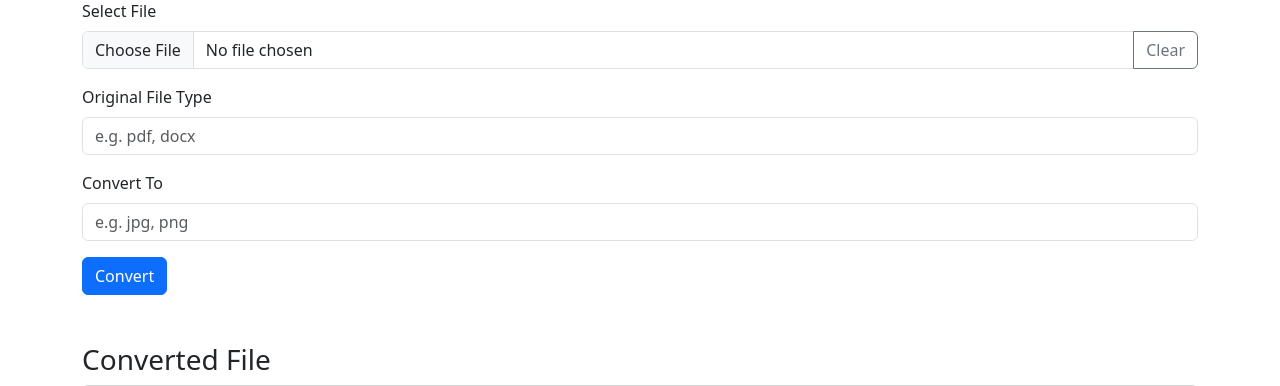
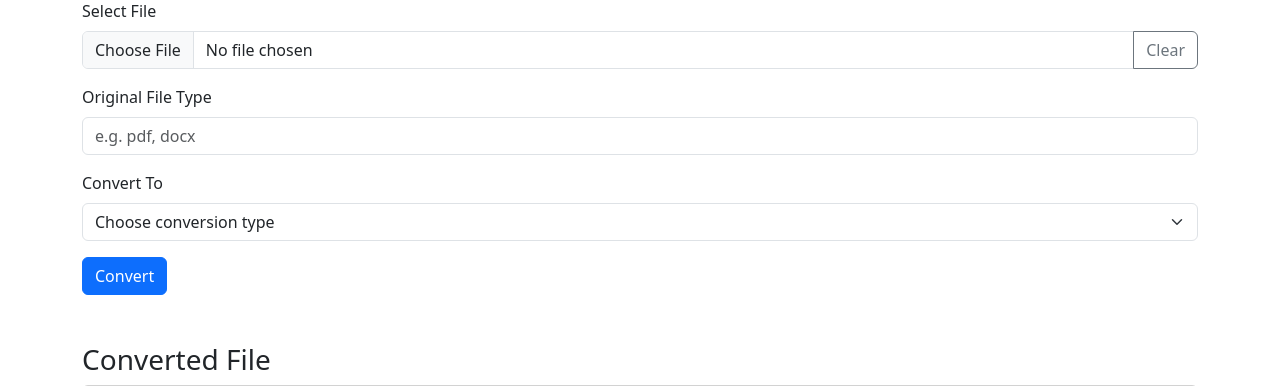
Before and after one commit to 21abhaya/celery-try, a Django app: page / in a window 1280 px wide. Shown: the part 167-553 px from the top of the page. Run offline with Django 5.2, Linux system fonts and the light colour scheme; parts of the project's set-up code (start-up, migrations or seed data) failed here and were passed over; some libraries are stand-ins or nearby versions.

Commit message:
added select options-needs more work

```diff
--- a/app/templates/app/base.html
+++ b/app/templates/app/base.html
@@ -52,9 +52,14 @@
             <input type="text" class="form-control" id="original_type" name="original_type" placeholder="e.g. pdf, docx" required>
         </div>
         <div class="mb-3">
-            <label for="target_type" class="form-label">Convert To</label>
-            <input type="text" class="form-control" id="target_type" name="target_type" placeholder="e.g. jpg, png" required>
-        </div>
+          <label for="target_type" class="form-label">Convert To</label>
+          <select class="form-select" id="target_type" name="target_type" required>
+              <option value="" selected disabled>Choose conversion type</option>
+              {% for value, label in conversion_types %}
+                  <option value="{{ value }}">{{ label }}</option>
+              {% endfor %}
+          </select>
+      </div>
         <button type="submit" class="btn btn-primary">Convert</button>
     </form>
 
--- a/app/views.py
+++ b/app/views.py
@@ -26,6 +26,11 @@ def file_upload(request):
                 conversion_type = form.cleaned_data['conversion_type'],
             )
 
+            context = {
+                'form': form,
+                'conversion_types': FileConversion.CONVERSION_TYPES,
+            }
+
         return render(request, 'app/base.html', {'form': form})
     else:
         form = FileConversionForm()
```
